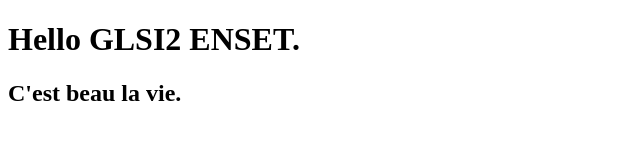
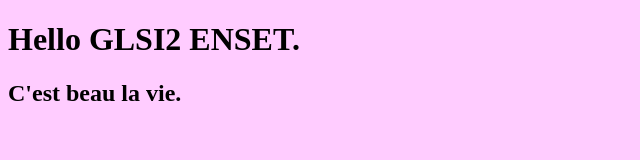
Before and after one commit to a-daaif/exemple-glsid, a plain HTML site: page index.html in a window 1280 px wide. Shown: the whole page, without its empty margins (0-640 px from the left). Drawn offline with Linux system fonts and the light colour scheme.

Commit message:
Ajout de styles

```diff
--- a/index.html
+++ b/index.html
@@ -3,6 +3,7 @@
 <head>
 	<meta charset="UTF-8">
 	<title>Teser GIT</title>
+	<link rel="stylesheet" href="style.css">
 </head>
 <body>
 	<h1>Hello GLSI2 ENSET.</h1>
--- /dev/null
+++ b/style.css
@@ -0,0 +1,3 @@
+body {
+	background: #FCF;
+}
```
